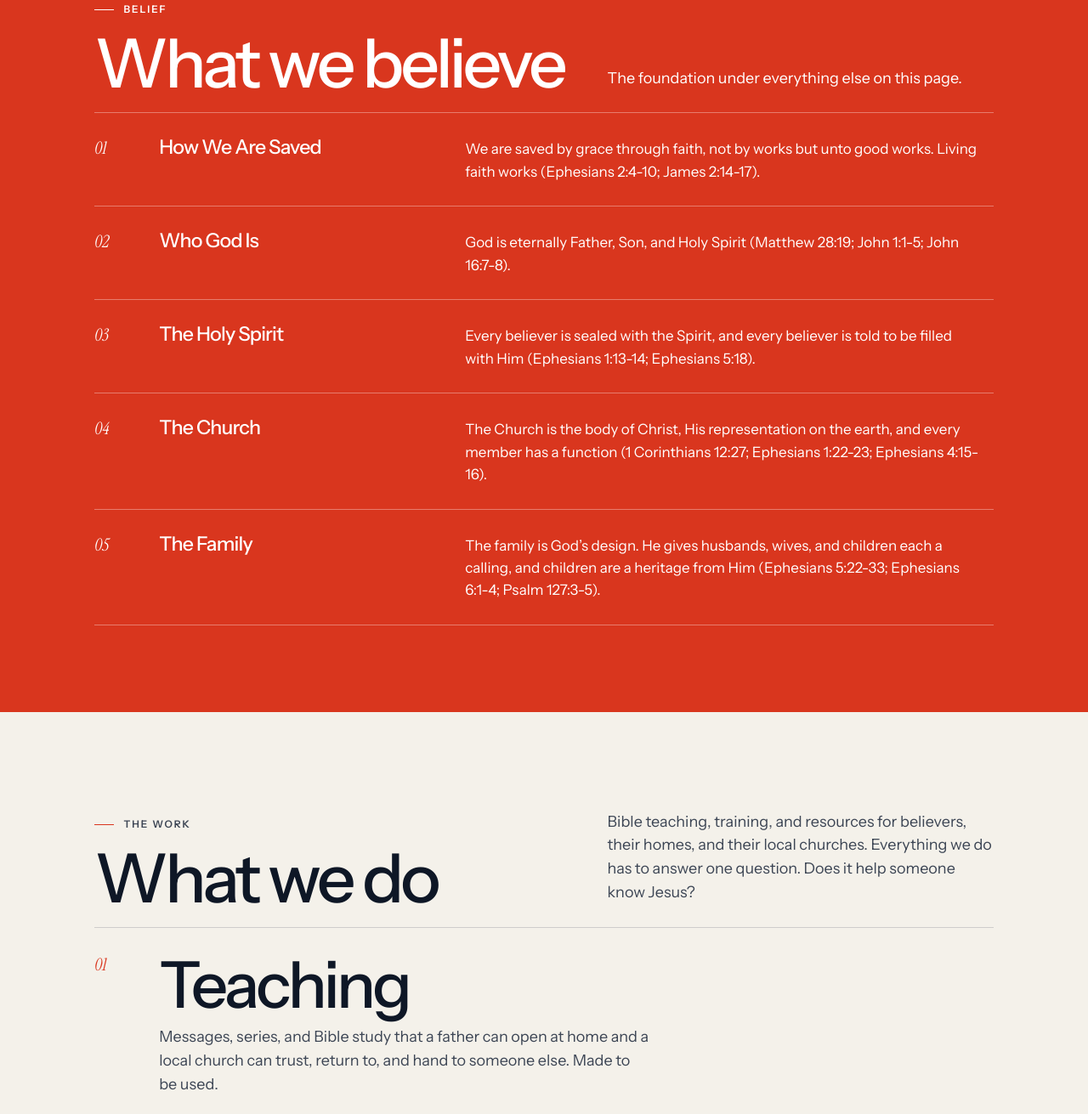
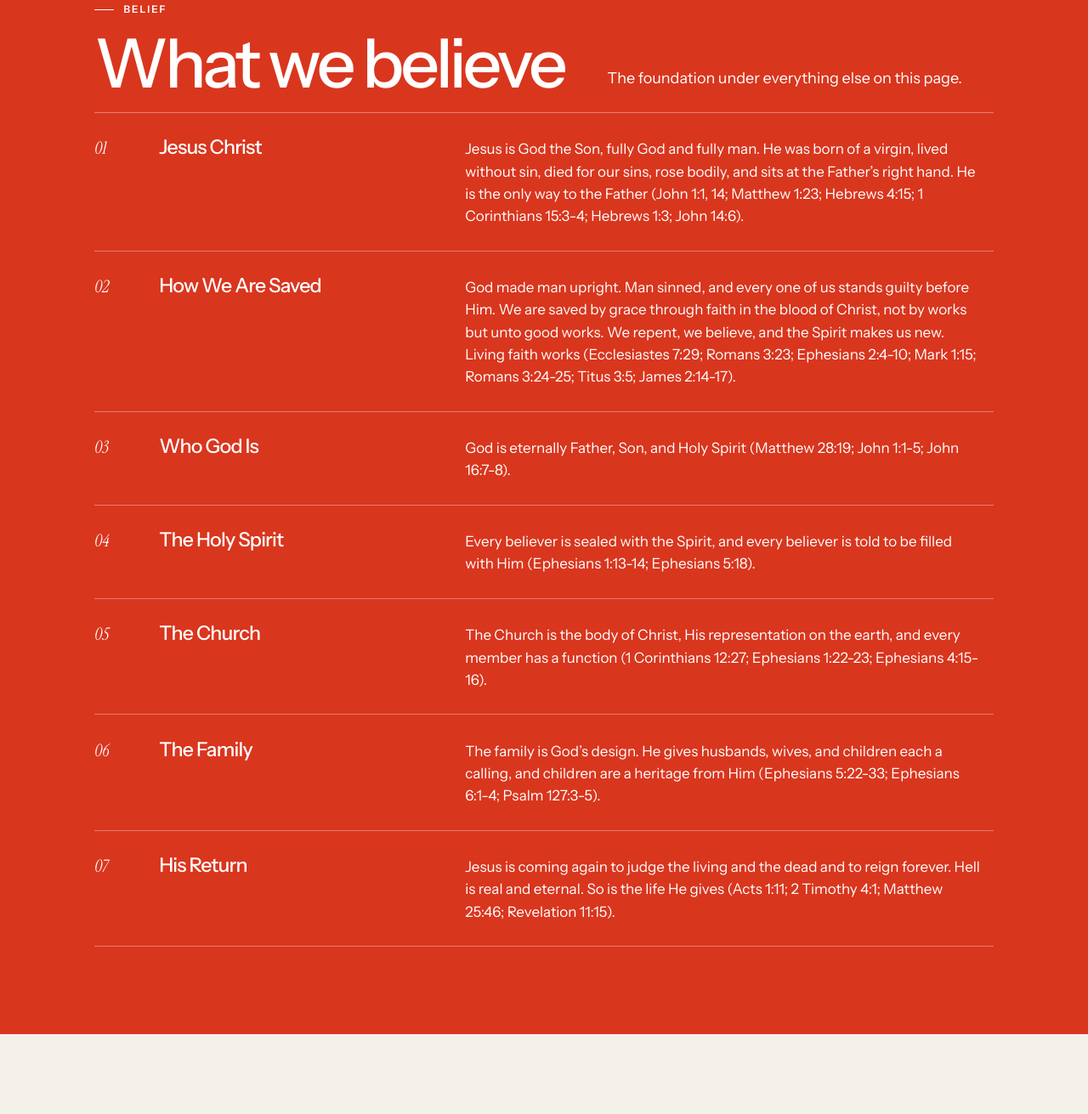
Before and after one commit to joshuascott/know-jesus-web, a plain HTML site: page index.html in a window 1280 px wide. Shown: the part 2927-4238 px from the top of the page at 85% size. Drawn offline with Linux system fonts and the light colour scheme.

Commit message:
State who Jesus is, how we are saved, and that He is coming again.
Co-authored-by: Cursor <cursoragent@cursor.com>

```diff
--- a/index.html
+++ b/index.html
@@ -218,28 +218,38 @@
           <ol class="convictions">
             <li class="conviction">
               <span class="num">01</span>
-              <h3>How We Are Saved</h3>
-              <p>We are saved by grace through faith, not by works but unto good works. Living faith works (Ephesians 2:4-10; James 2:14-17).</p>
+              <h3>Jesus Christ</h3>
+              <p>Jesus is God the Son, fully God and fully man. He was born of a virgin, lived without sin, died for our sins, rose bodily, and sits at the Father’s right hand. He is the only way to the Father (John 1:1, 14; Matthew 1:23; Hebrews 4:15; 1 Corinthians 15:3-4; Hebrews 1:3; John 14:6).</p>
             </li>
             <li class="conviction">
               <span class="num">02</span>
+              <h3>How We Are Saved</h3>
+              <p>God made man upright. Man sinned, and every one of us stands guilty before Him. We are saved by grace through faith in the blood of Christ, not by works but unto good works. We repent, we believe, and the Spirit makes us new. Living faith works (Ecclesiastes 7:29; Romans 3:23; Ephesians 2:4-10; Mark 1:15; Romans 3:24-25; Titus 3:5; James 2:14-17).</p>
+            </li>
+            <li class="conviction">
+              <span class="num">03</span>
               <h3>Who God Is</h3>
               <p>God is eternally Father, Son, and Holy Spirit (Matthew 28:19; John 1:1-5; John 16:7-8).</p>
             </li>
             <li class="conviction">
-              <span class="num">03</span>
+              <span class="num">04</span>
               <h3>The Holy Spirit</h3>
               <p>Every believer is sealed with the Spirit, and every believer is told to be filled with Him (Ephesians 1:13-14; Ephesians 5:18).</p>
             </li>
             <li class="conviction">
-              <span class="num">04</span>
+              <span class="num">05</span>
               <h3>The Church</h3>
               <p>The Church is the body of Christ, His representation on the earth, and every member has a function (1 Corinthians 12:27; Ephesians 1:22-23; Ephesians 4:15-16).</p>
             </li>
             <li class="conviction">
-              <span class="num">05</span>
+              <span class="num">06</span>
               <h3>The Family</h3>
               <p>The family is God’s design. He gives husbands, wives, and children each a calling, and children are a heritage from Him (Ephesians 5:22-33; Ephesians 6:1-4; Psalm 127:3-5).</p>
+            </li>
+            <li class="conviction">
+              <span class="num">07</span>
+              <h3>His Return</h3>
+              <p>Jesus is coming again to judge the living and the dead and to reign forever. Hell is real and eternal. So is the life He gives (Acts 1:11; 2 Timothy 4:1; Matthew 25:46; Revelation 11:15).</p>
             </li>
           </ol>
         </div>
```
